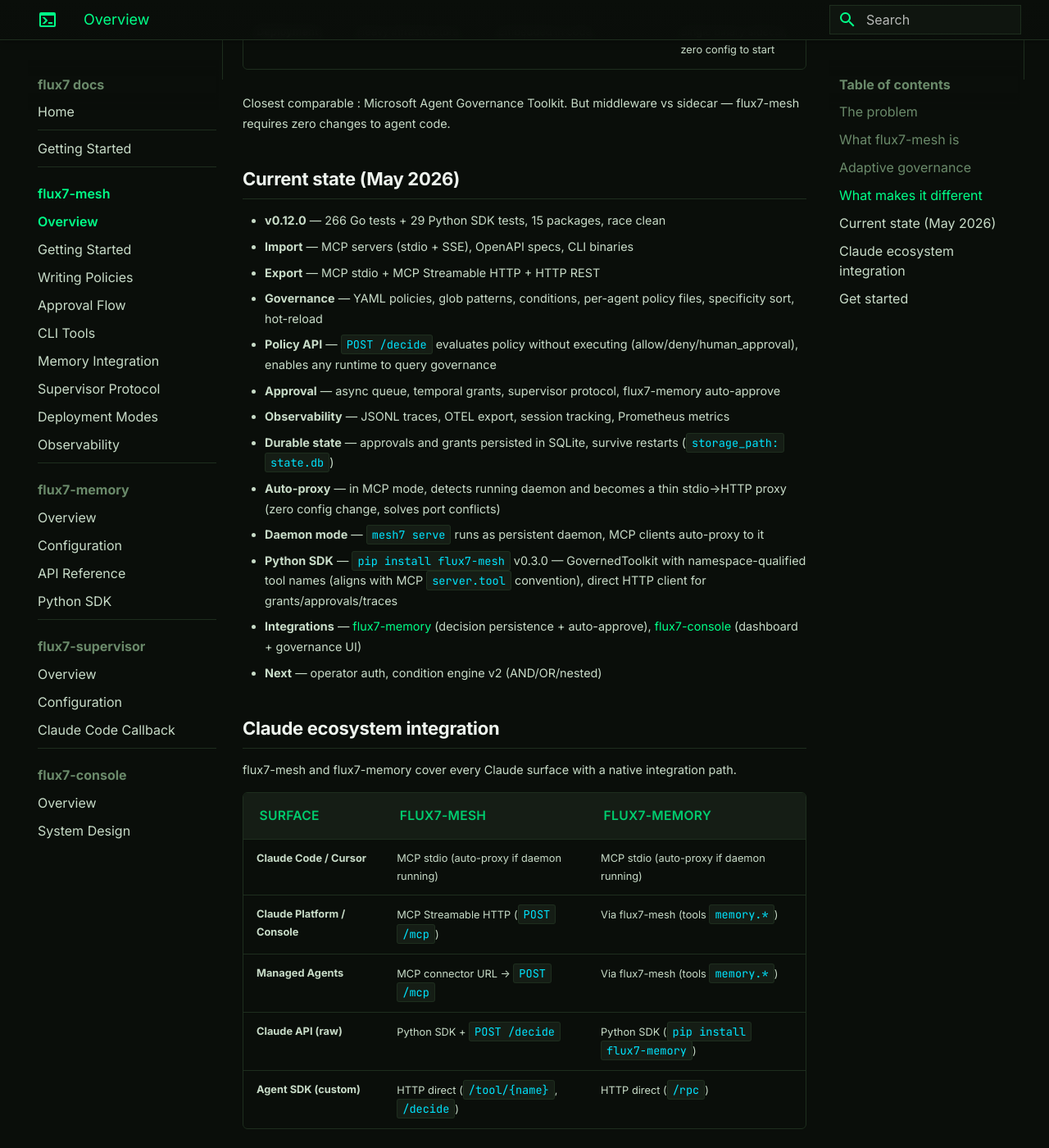
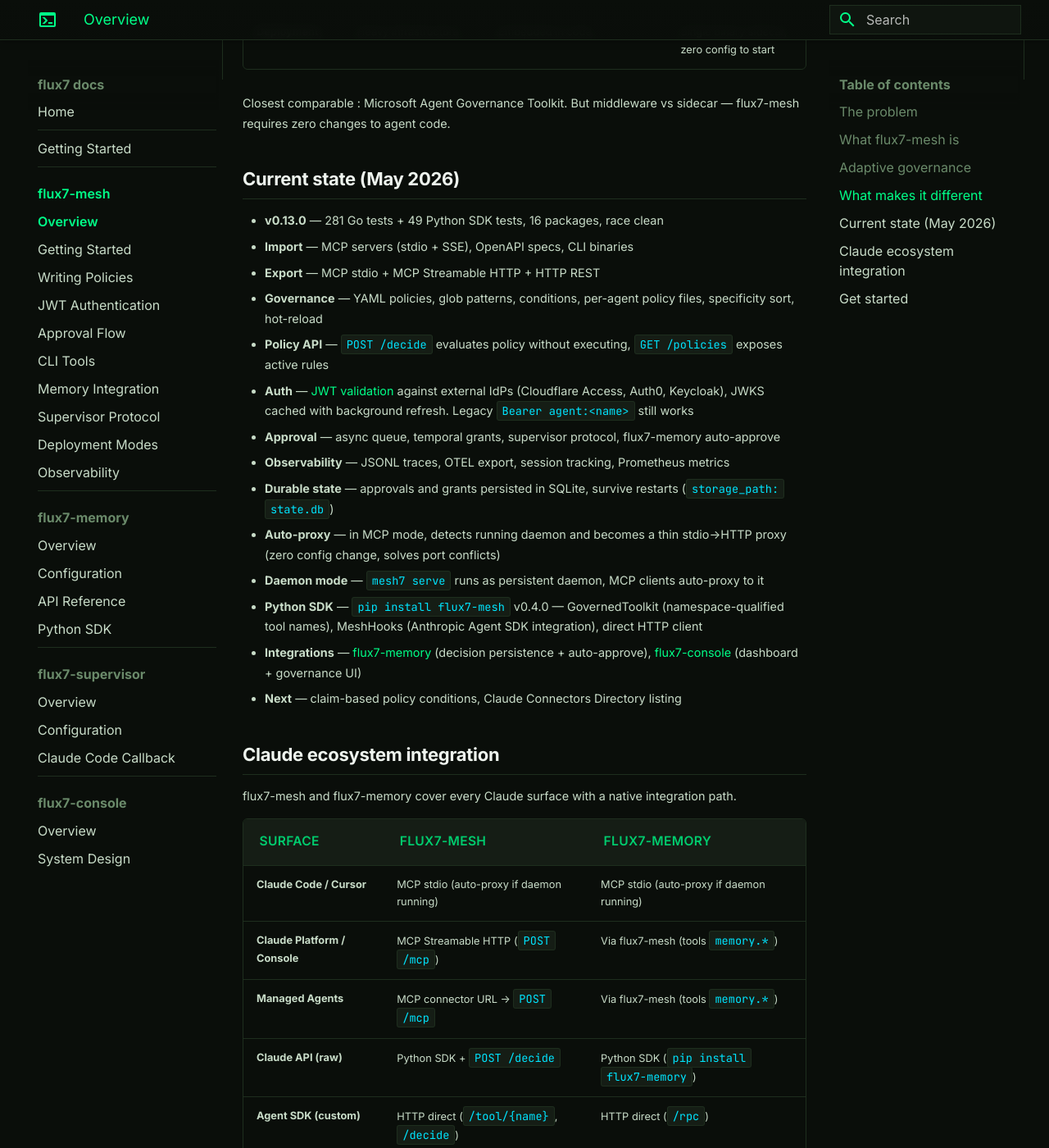
Before and after one commit to KTCrisis/flux7-docs, an MkDocs documentation site: the page built from docs/mesh7/index.md, in a window 1280 px wide and 1400 px high, scrolled down 2303 px. Shown: the whole window at 82% size. Built offline with MkDocs 1.6.1 and Material for MkDocs 9.7.7, drawn with Linux system fonts in a browser that asks for light colours; some of the changed text lies outside the part shown.

Commit message:
docs: add JWT authentication page, update mesh7 to v0.13.0
Co-Authored-By: Claude Opus 4.6 <noreply@anthropic.com>

```diff
--- a/docs/mesh7/index.md
+++ b/docs/mesh7/index.md
@@ -70,19 +70,20 @@ Closest comparable : Microsoft Agent Governance Toolkit. But middleware vs sidec
 
 ## Current state (May 2026)
 
-- **v0.12.0** — 266 Go tests + 29 Python SDK tests, 15 packages, race clean
+- **v0.13.0** — 281 Go tests + 49 Python SDK tests, 16 packages, race clean
 - **Import** — MCP servers (stdio + SSE), OpenAPI specs, CLI binaries
 - **Export** — MCP stdio + MCP Streamable HTTP + HTTP REST
 - **Governance** — YAML policies, glob patterns, conditions, per-agent policy files, specificity sort, hot-reload
-- **Policy API** — `POST /decide` evaluates policy without executing (allow/deny/human_approval), enables any runtime to query governance
+- **Policy API** — `POST /decide` evaluates policy without executing, `GET /policies` exposes active rules
+- **Auth** — [JWT validation](jwt-auth.md) against external IdPs (Cloudflare Access, Auth0, Keycloak), JWKS cached with background refresh. Legacy `Bearer agent:<name>` still works
 - **Approval** — async queue, temporal grants, supervisor protocol, flux7-memory auto-approve
 - **Observability** — JSONL traces, OTEL export, session tracking, Prometheus metrics
 - **Durable state** — approvals and grants persisted in SQLite, survive restarts (`storage_path: state.db`)
 - **Auto-proxy** — in MCP mode, detects running daemon and becomes a thin stdio→HTTP proxy (zero config change, solves port conflicts)
 - **Daemon mode** — `mesh7 serve` runs as persistent daemon, MCP clients auto-proxy to it
-- **Python SDK** — `pip install flux7-mesh` v0.3.0 — GovernedToolkit with namespace-qualified tool names (aligns with MCP `server.tool` convention), direct HTTP client for grants/approvals/traces
+- **Python SDK** — `pip install flux7-mesh` v0.4.0 — GovernedToolkit (namespace-qualified tool names), MeshHooks (Anthropic Agent SDK integration), direct HTTP client
 - **Integrations** — [flux7-memory](https://github.com/KTCrisis/flux7-memory) (decision persistence + auto-approve), [flux7-console](https://github.com/KTCrisis/flux7-console) (dashboard + governance UI)
-- **Next** — operator auth, condition engine v2 (AND/OR/nested)
+- **Next** — claim-based policy conditions, Claude Connectors Directory listing
 
 ## Claude ecosystem integration
 
@@ -98,7 +99,7 @@ flux7-mesh and flux7-memory cover every Claude surface with a native integration
 
 **Key insight** : flux7-memory access from Platform, Console, and Managed Agents goes through flux7-mesh policy — no direct exposure. This means governance is enforced at every layer, not just in local development.
 
-**Gaps (tracked)** : operator auth (Anthropic native token validation), MCP registry listing, `memory_context` system prompt helper for Platform.
+**Gaps (tracked)** : MCP registry listing, `memory_context` system prompt helper for Platform, claim-based policy conditions.
 
 ## Get started
 
--- a/mkdocs.yml
+++ b/mkdocs.yml
@@ -40,6 +40,7 @@ nav:
     - Overview: mesh7/index.md
     - Getting Started: mesh7/getting-started.md
     - Writing Policies: mesh7/writing-policies.md
+    - JWT Authentication: mesh7/jwt-auth.md
     - Approval Flow: mesh7/approval-flow.md
     - CLI Tools: mesh7/cli-tools.md
     - Memory Integration: mesh7/mem7-auto-approve.md
```
Also changed, not shown: docs/mesh7/jwt-auth.md (added, +165 -0 lines).
